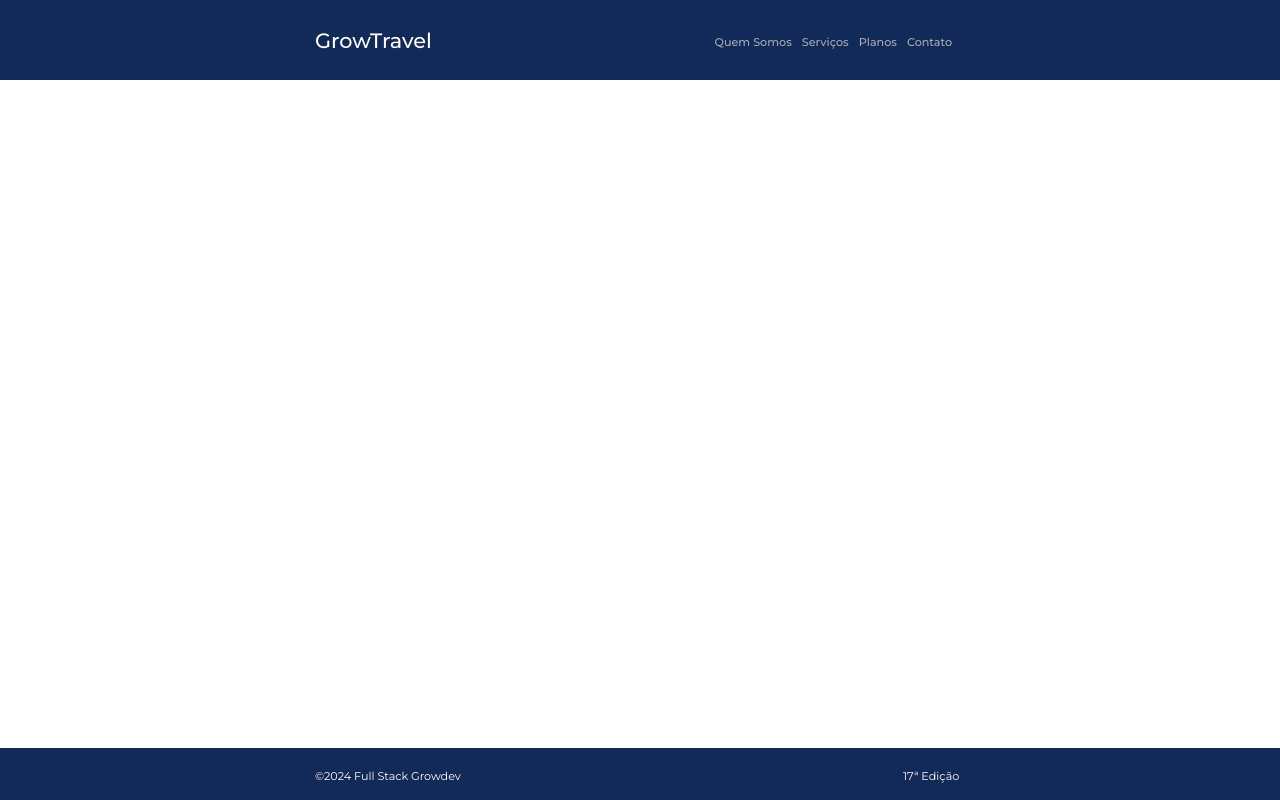
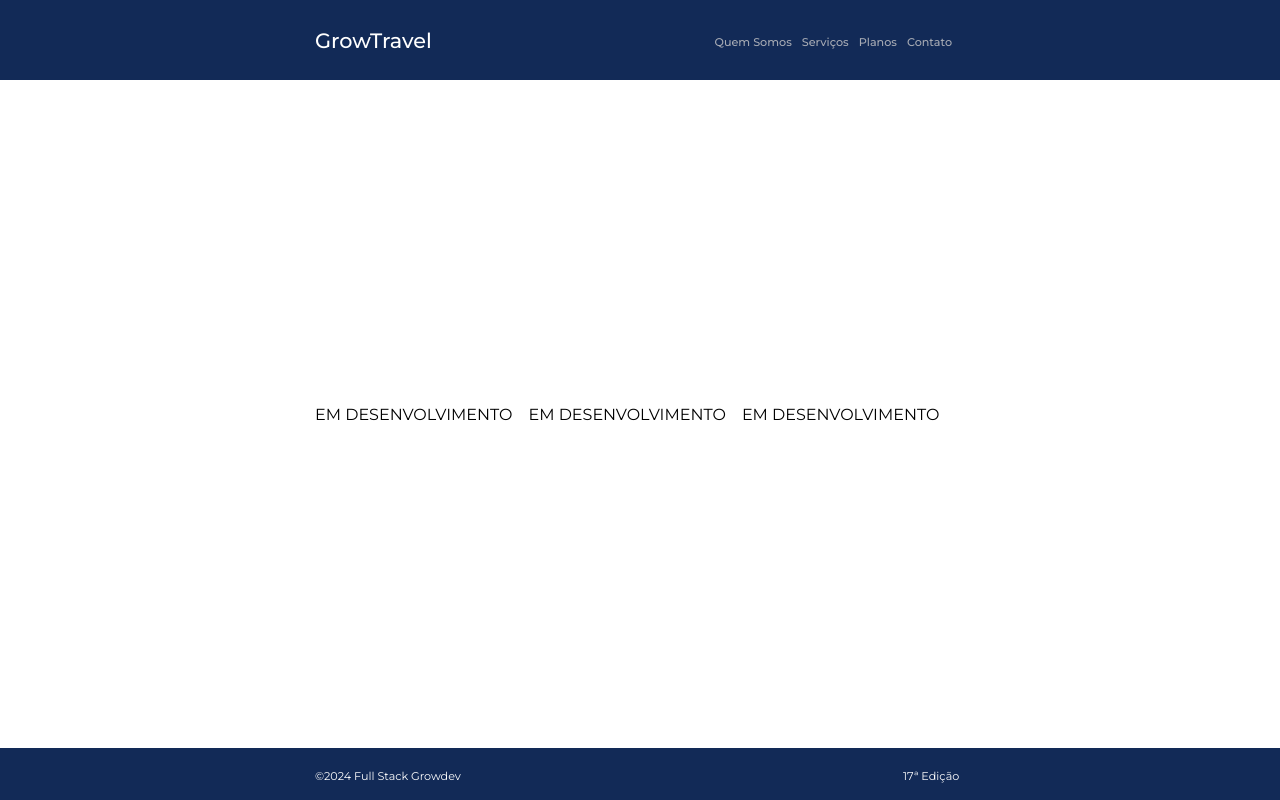
Before and after one commit to Leokrindges/growturismos, a React (Vite) app: page /planos in a window 1280 px wide. Built offline with nearby package versions, Linux system fonts and the light colour scheme.

Commit message:
Feature: Ajustado hover de botao e criado grid da pagina planos

```diff
--- a/src/components/functional/MainContato.tsx
+++ b/src/components/functional/MainContato.tsx
@@ -1,5 +1,5 @@
 import { MainStyled } from "../styled/MainStyled";
 
 export function MainContato() {
-  return <MainStyled></MainStyled>;
+  return <MainStyled>EM DESENVOLVIMENTO</MainStyled>;
 }
--- a/src/components/functional/MainPlanos.tsx
+++ b/src/components/functional/MainPlanos.tsx
@@ -1,7 +1,36 @@
+import { Column } from "../styled/Column";
+import { Container } from "../styled/Container";
 import { MainStyled } from "../styled/MainStyled";
+import { Row } from "../styled/Row";
 
-export function MainPlanos(){
-    return(
-        <MainStyled></MainStyled>
-    )
+export function MainPlanos() {
+  return (
+    <MainStyled>
+      <Container heigth="100%">
+        <Row height="100%">
+          <Column
+            displayFlex="flex"
+            alignItens="center"
+            justifyContent="center"
+          >
+            EM DESENVOLVIMENTO
+          </Column>
+          <Column
+            displayFlex="flex"
+            alignItens="center"
+            justifyContent="center"
+          >
+            EM DESENVOLVIMENTO
+          </Column>
+          <Column
+            displayFlex="flex"
+            alignItens="center"
+            justifyContent="center"
+          >
+            EM DESENVOLVIMENTO
+          </Column>
+        </Row>
+      </Container>
+    </MainStyled>
+  );
 }
--- a/src/components/styled/ButtonCardStyled.tsx
+++ b/src/components/styled/ButtonCardStyled.tsx
@@ -9,4 +9,10 @@ export const ButtonCardStyled = styled(ButtonStyled)`
   width: 5.5rem;
   font-size: 0.5rem;
   font-weight: 600;
+
+  &:hover{
+    background-color: #354d7a;
+    color: #fff;
+    border: #354d7a;
+  }
 `;
```
